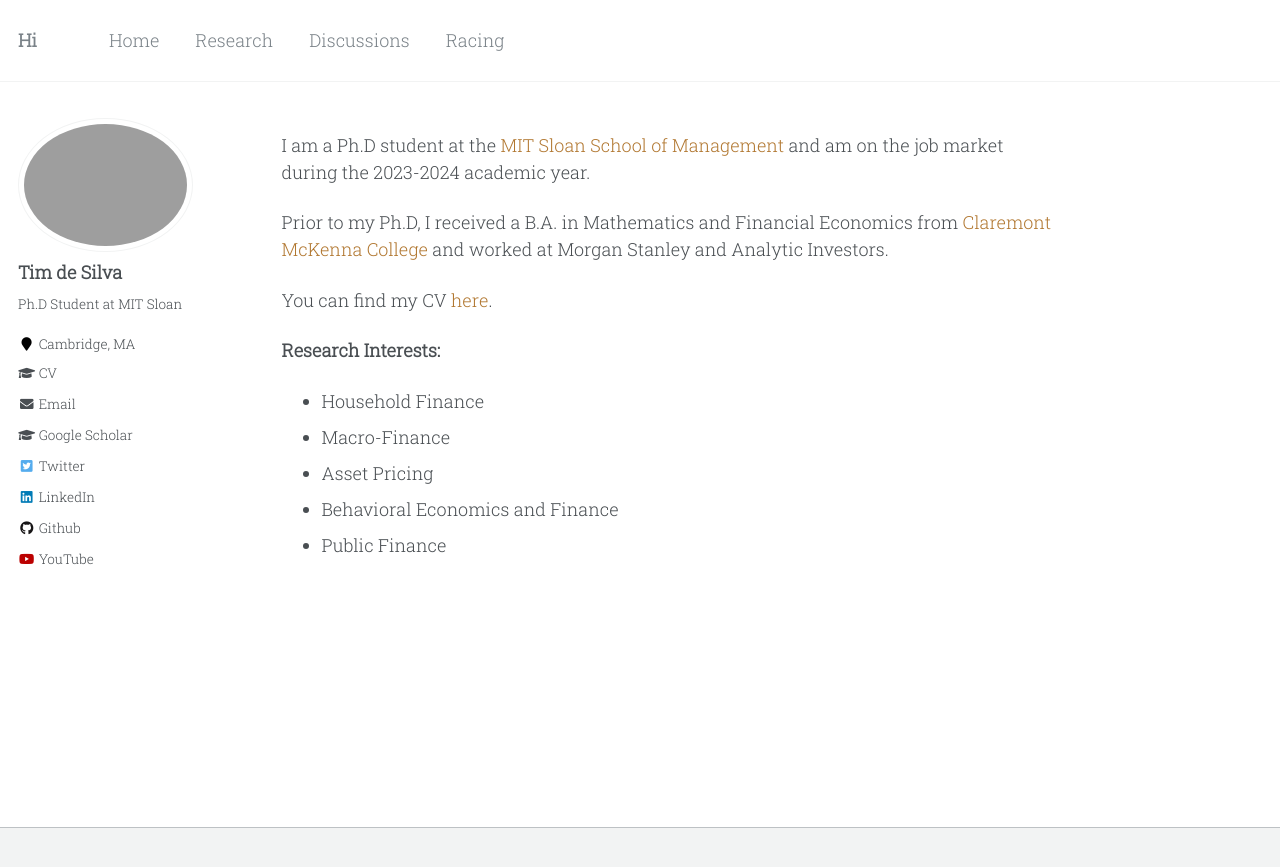
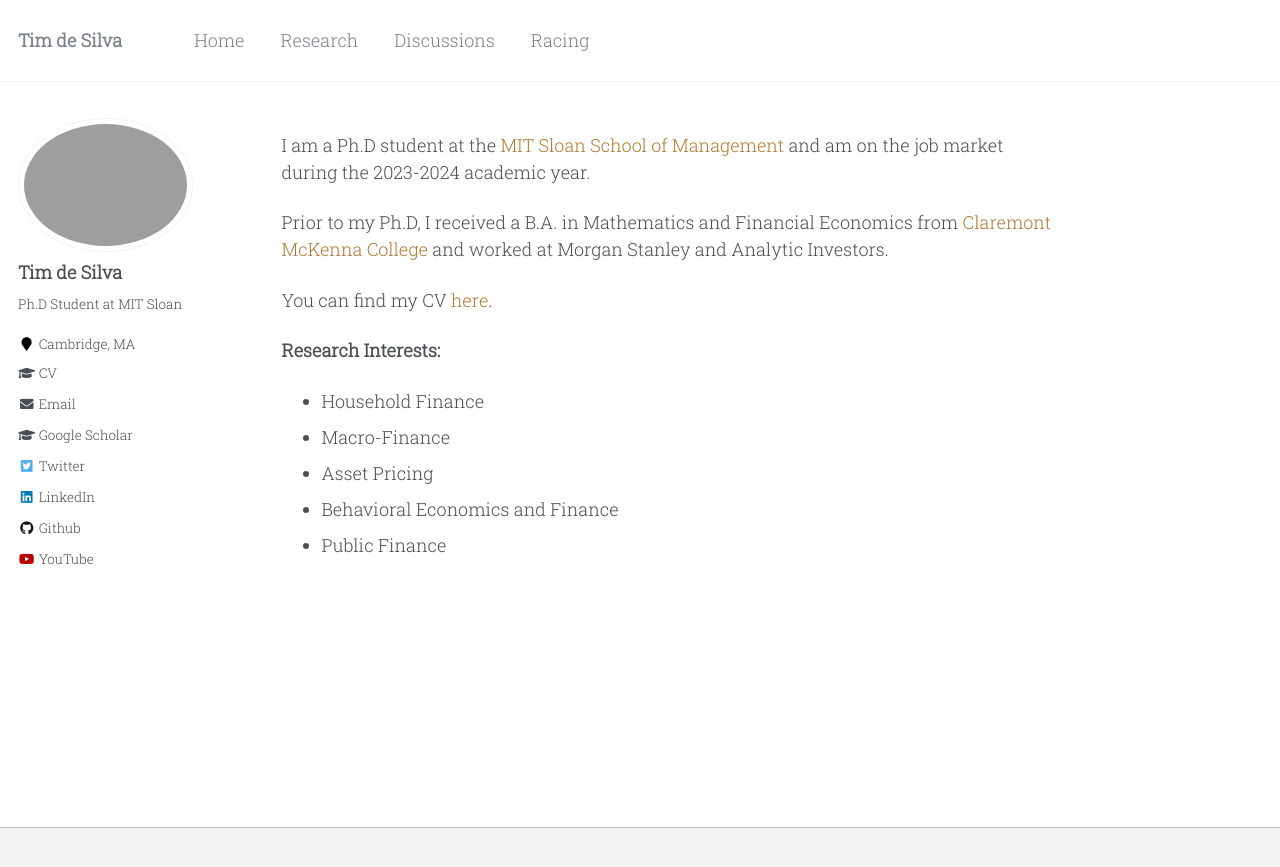
Before and after one commit to timhdesilva/timhdesilva.github.io, a Jekyll site: the page built from _pages/about.html, in a window 1280 px wide. Shown: the top 867 px of the page. Built offline with Jekyll 4.4.1, drawn with Linux system fonts in a browser that asks for light colours.

```diff
--- a/_config.yml
+++ b/_config.yml
@@ -7,7 +7,7 @@
 
 # Site Settings
 locale                   : "en-US"
-title                    : "Hi"
+title                    : "Tim de Silva"
 title_separator          : "-"
 name                     : &name "Tim de Silva"
 description              : &description "Ph.D Student at MIT Sloan"
--- a/_includes/head.html
+++ b/_includes/head.html
@@ -4,7 +4,7 @@
 
 {% include seo.html %}
 
-<link href="{% if site.atom_feed.path %}{{ site.atom_feed.path }}{% else %}{{ base_path }}/feed.xml{% endif %}" type="application/atom+xml" rel="alternate" title="{{ site.title }} Feed">
+<!-- <link href="{% if site.atom_feed.path %}{{ site.atom_feed.path }}{% else %}{{ base_path }}/feed.xml{% endif %}" type="application/atom+xml" rel="alternate" title="{{ site.title }} Feed"> -->
 
 <!-- http://t.co/dKP3o1e -->
 <meta name="HandheldFriendly" content="True">
```
